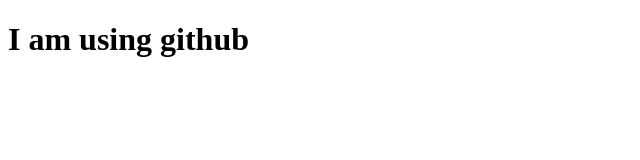
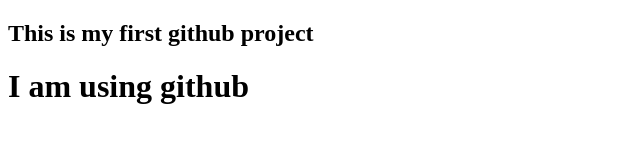
Before and after one commit to Nasif1998/my-first-website, a plain HTML site: page index.html in a window 1280 px wide. Shown: the whole page, without its empty margins (0-640 px from the left). Drawn offline with Linux system fonts and the light colour scheme.

Commit message:
somehing changed

```diff
--- a/index.html
+++ b/index.html
@@ -6,6 +6,7 @@
     <title>Document</title>
 </head>
 <body>
+    <h2>This is my first github project</h2>
     <h1>I am using github</h1>
 </body>
 </html>
```
